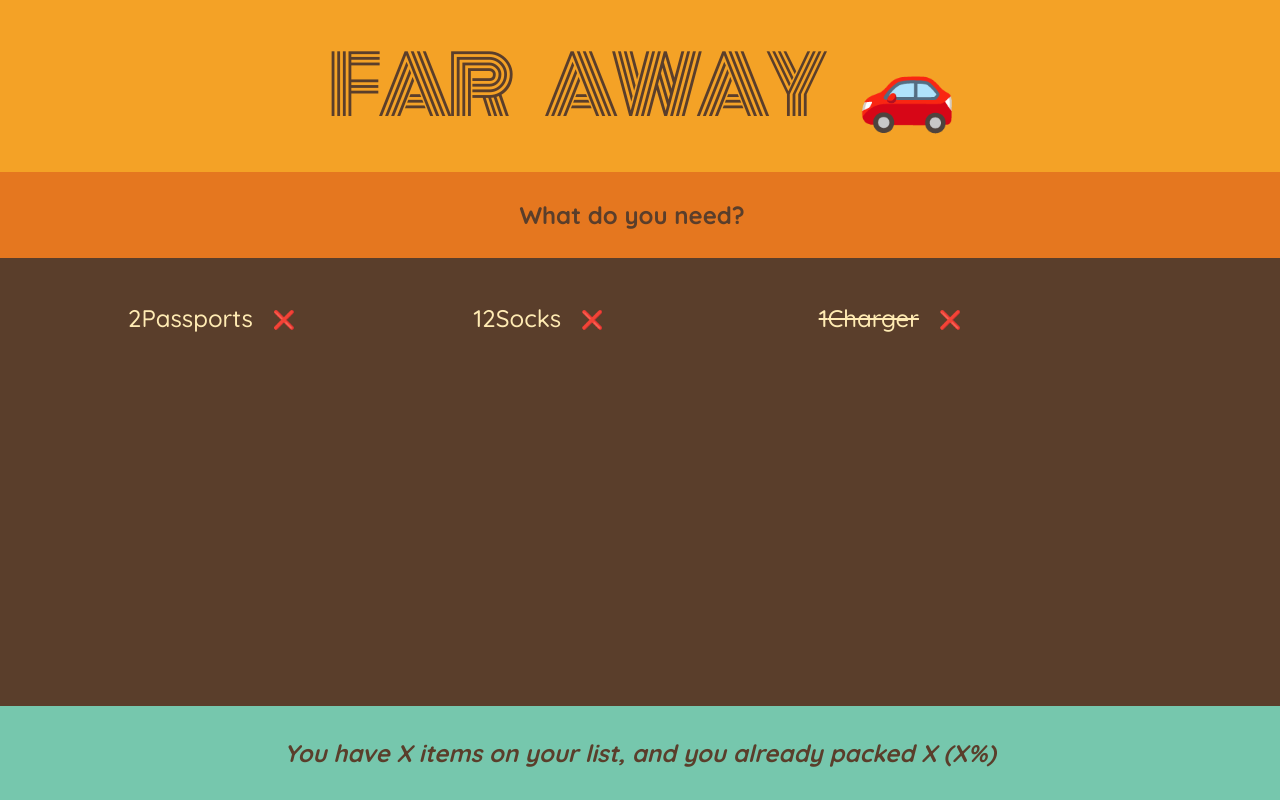
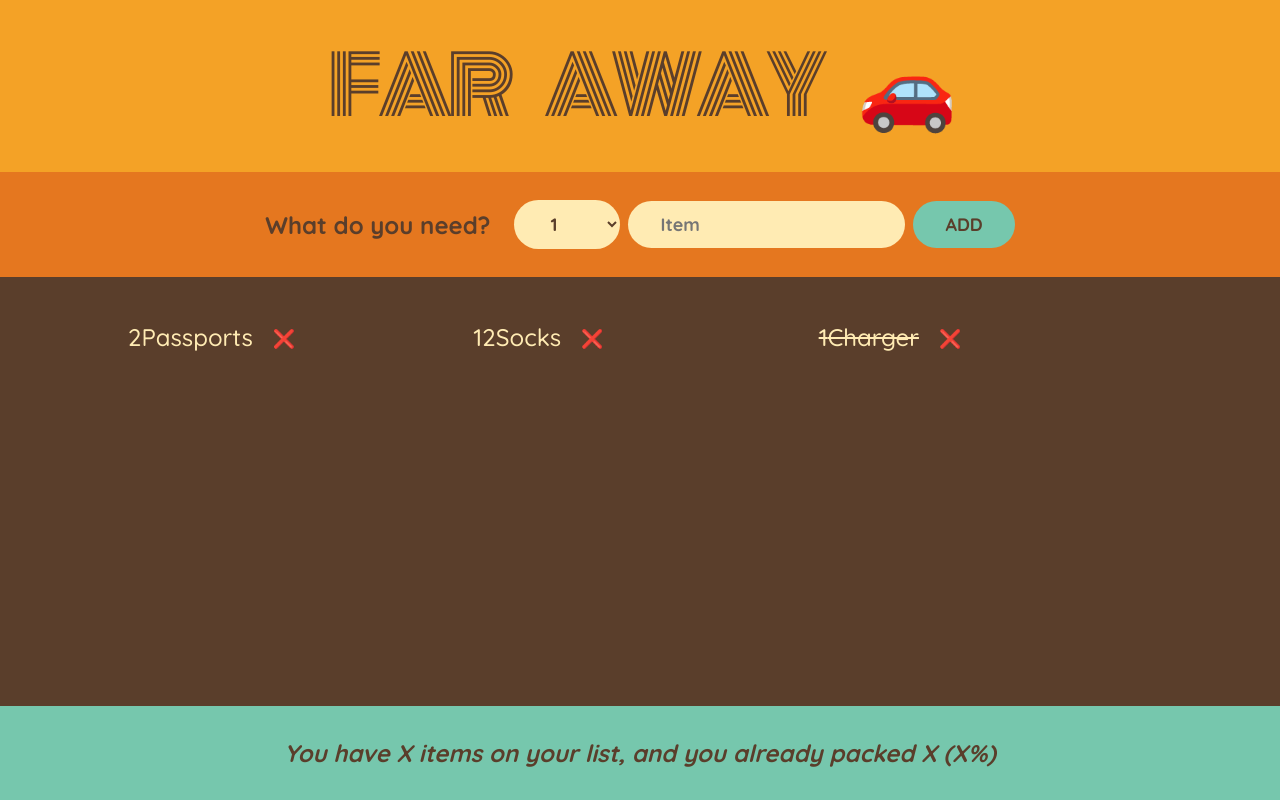
Before and after one commit to phani-sekhar/to_do_list, a React (Create React App) app: page / in a window 1280 px wide. Built offline with nearby package versions, Linux system fonts and the light colour scheme.

Commit message:
added form submission button

```diff
--- a/src/App.js
+++ b/src/App.js
@@ -18,10 +18,24 @@
   return <h1>Far Away 🚗 </h1>;
 }
 function Form() {
+  function handleSubmit(e) {
+    e.preventDefault(); //prevents the reloading of page on submit
+    console.log(e);
+  }
+
   return (
-    <div className="add-form">
+    <form className="add-form" onSubmit={handleSubmit}>
       <h3>What do you need?</h3>
-    </div>
+      <select>
+        {Array.from({ length: 20 }, (_, i) => i + 1).map((num) => (
+          <option value={num} key={num}>
+            {num}
+          </option>
+        ))}
+      </select>
+      <input type="text" placeholder="Item" />
+      <button>Add</button>
+    </form>
   );
 }
 function PackingLists() {
@@ -29,7 +43,7 @@
     <div className="list">
       <ul>
         {initialItems.map((item) => (
-          <Item item={item} />
+          <Item item={item} key={item.id} />
         ))}
       </ul>
     </div>
```
